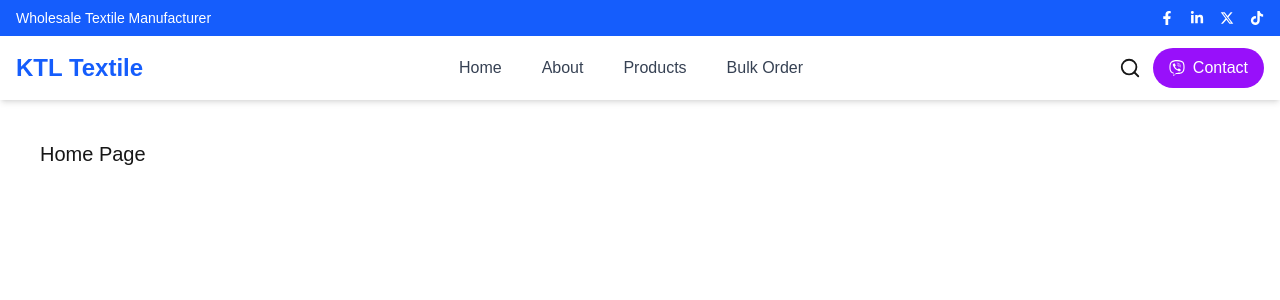
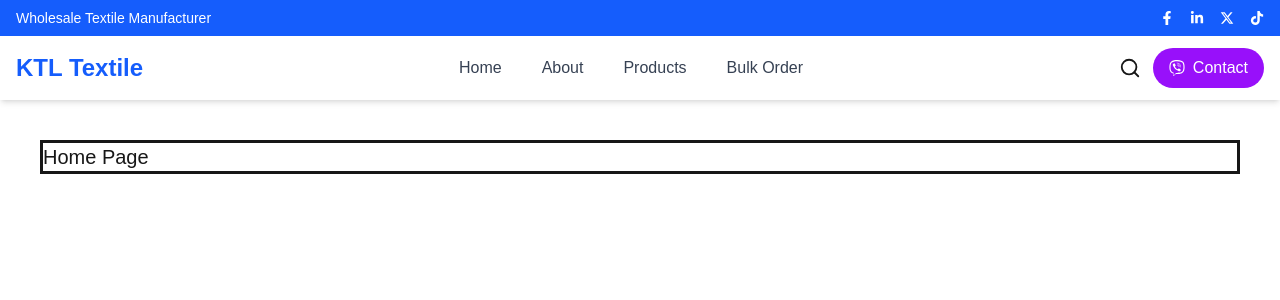
Before and after one commit to Mustakahmmed-dev/KTL-Textile, a Next.js app: page / in a window 1280 px wide. Shown: the top 300 px of the page. Built offline with nearby package versions, Linux system fonts and the light colour scheme.

Commit message:
Added a desc in readme file\

```diff
--- a/src/app/page.js
+++ b/src/app/page.js
@@ -1,7 +1,7 @@
 
 export default function Home() {
   return (
-    <div className="text-xl m-10">
+    <div className="text-xl m-10 border-3 ">
       Home Page
     </div>
   );
--- a/src/components/Header/Navbar.jsx
+++ b/src/components/Header/Navbar.jsx
@@ -85,13 +85,6 @@ export default function Navbar() {
               <li><a href="#"> Blog </a></li>
             </ul>
 
-            <div className="flex gap-4 pt-3">
-              <FaFacebookF />
-              <FaLinkedinIn />
-              <FaXTwitter />
-              <FaTiktok />
-            </div>
-
             <a className="flex items-center justify-center gap-2 bg-purple-600 text-white py-2 rounded-full">
               <FaViber />
               Contact on Viber
```
Also changed, not shown: 1 other file (tests, documents, lock files or other folders). Lines whose indentation alone changed are shown as unchanged.
